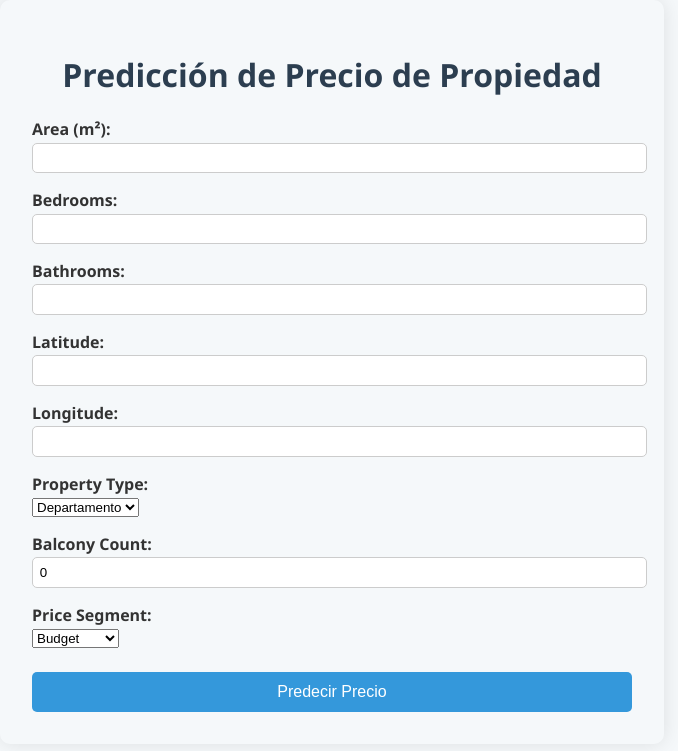
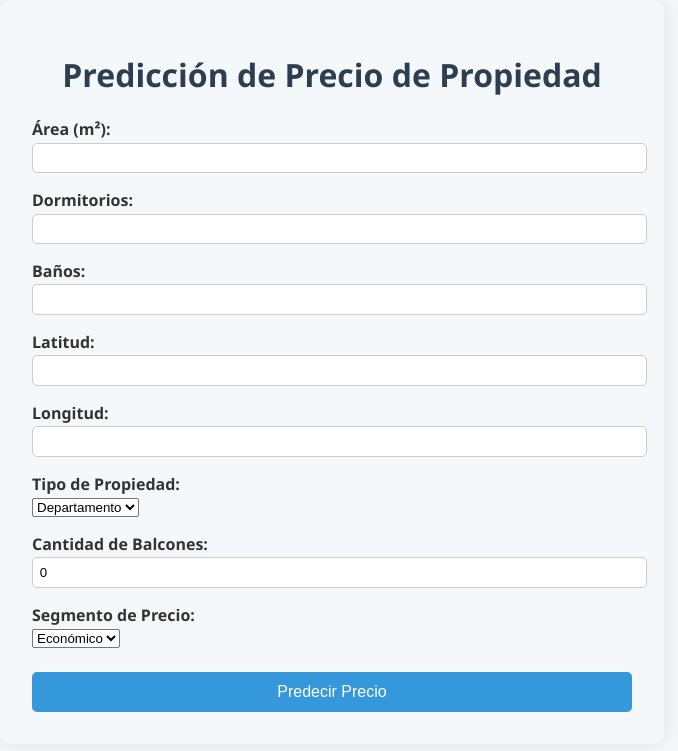
Before and after one commit to JeremiasFeferovich/CDA-TP, a Flask app: page / in a window 1280 px wide. Shown: the top 751 px of the page, without its empty margins (308-986 px from the left). Run offline with Flask 3, Linux system fonts and the light colour scheme; parts of the project's set-up code (start-up, migrations or seed data) failed here and were passed over.

Commit message:
translate to spanish

```diff
--- a/flask-app/app.py
+++ b/flask-app/app.py
@@ -37,9 +37,15 @@ PROPERTY_FIELDS = [
 SEGMENTS = [seg['name'] for seg in metadata['segments']]
 PROPERTY_TYPES = ['departamento', 'casa']
 
+SEGMENT_NAMES = {
+    'budget': 'Económico',
+    'mid_range': 'Medio',
+    'premium': 'Premium'
+}
+
 def predict_price(features_dict, segment):
     if segment not in models:
-        raise ValueError(f"Unknown segment: {segment}")
+        raise ValueError(f"Segmento desconocido: {segment}")
 
     model_data = models[segment]
 
@@ -111,6 +117,7 @@ def index():
         "index.html",
         fields=PROPERTY_FIELDS,
         segments=SEGMENTS,
+        segment_names=SEGMENT_NAMES,
         property_types=PROPERTY_TYPES,
         resultado=resultado,
         valores=valores
@@ -124,9 +131,16 @@ def predict_api():
         data = request.get_json()
 
         required_fields = ['area', 'bedrooms', 'bathrooms', 'latitude', 'longitude']
+        field_names_es = {
+            'area': 'área',
+            'bedrooms': 'dormitorios',
+            'bathrooms': 'baños',
+            'latitude': 'latitud',
+            'longitude': 'longitud'
+        }
         for field in required_fields:
             if field not in data:
-                return jsonify({"error": f"Missing required field: {field}"}), 400
+                return jsonify({"error": f"Campo requerido faltante: {field_names_es.get(field, field)}"}), 400
 
         # Get values with defaults
         area = float(data['area'])
@@ -140,7 +154,7 @@ def predict_api():
 
         # Validate segment
         if segment not in models:
-            return jsonify({"error": f"Invalid segment: {segment}. Must be one of: {', '.join(SEGMENTS)}"}), 400
+            return jsonify({"error": f"Segmento inválido: {segment}. Debe ser uno de: {', '.join(SEGMENTS)}"}), 400
 
         # Compute all features
         features = compute_features(
@@ -167,9 +181,9 @@ def predict_api():
         })
 
     except ValueError as e:
-        return jsonify({"error": f"Invalid input: {str(e)}"}), 400
+        return jsonify({"error": f"Entrada inválida: {str(e)}"}), 400
     except Exception as e:
-        return jsonify({"error": str(e)}), 500
+        return jsonify({"error": f"Error del servidor: {str(e)}"}), 500
 
 
 if __name__ == "__main__":
--- a/flask-app/templates/index.html
+++ b/flask-app/templates/index.html
@@ -8,35 +8,35 @@
 <body>
   <h1>Predicción de Precio de Propiedad</h1>
   <form method="post">
-    <label for="area">Area (m²):</label>
+    <label for="area">Área (m²):</label>
     <input type="number" name="area" step="any" value="{{ valores.get('area', '') }}" required>
 
-    <label for="bedrooms">Bedrooms:</label>
+    <label for="bedrooms">Dormitorios:</label>
     <input type="number" name="bedrooms" value="{{ valores.get('bedrooms', '') }}" required>
 
-    <label for="bathrooms">Bathrooms:</label>
+    <label for="bathrooms">Baños:</label>
     <input type="number" name="bathrooms" step="any" value="{{ valores.get('bathrooms', '') }}" required>
 
-    <label for="latitude">Latitude:</label>
+    <label for="latitude">Latitud:</label>
     <input type="number" name="latitude" step="any" value="{{ valores.get('latitude', '') }}" required>
 
-    <label for="longitude">Longitude:</label>
+    <label for="longitude">Longitud:</label>
     <input type="number" name="longitude" step="any" value="{{ valores.get('longitude', '') }}" required>
 
-    <label for="property_type">Property Type:</label>
+    <label for="property_type">Tipo de Propiedad:</label>
     <select name="property_type" required>
       {% for pt in property_types %}
         <option value="{{ pt }}" {% if valores.get('property_type') == pt %}selected{% endif %}>{{ pt.capitalize() }}</option>
       {% endfor %}
     </select>
 
-    <label for="balcony_count">Balcony Count:</label>
+    <label for="balcony_count">Cantidad de Balcones:</label>
     <input type="number" name="balcony_count" value="{{ valores.get('balcony_count', '0') }}" min="0">
 
-    <label for="segment">Price Segment:</label>
+    <label for="segment">Segmento de Precio:</label>
     <select name="segment" required>
       {% for seg in segments %}
-        <option value="{{ seg }}" {% if valores.get('segment') == seg %}selected{% endif %}>{{ seg.replace('_', ' ').title() }}</option>
+        <option value="{{ seg }}" {% if valores.get('segment') == seg %}selected{% endif %}>{{ segment_names.get(seg, seg.replace('_', ' ').title()) }}</option>
       {% endfor %}
     </select>
 
```
